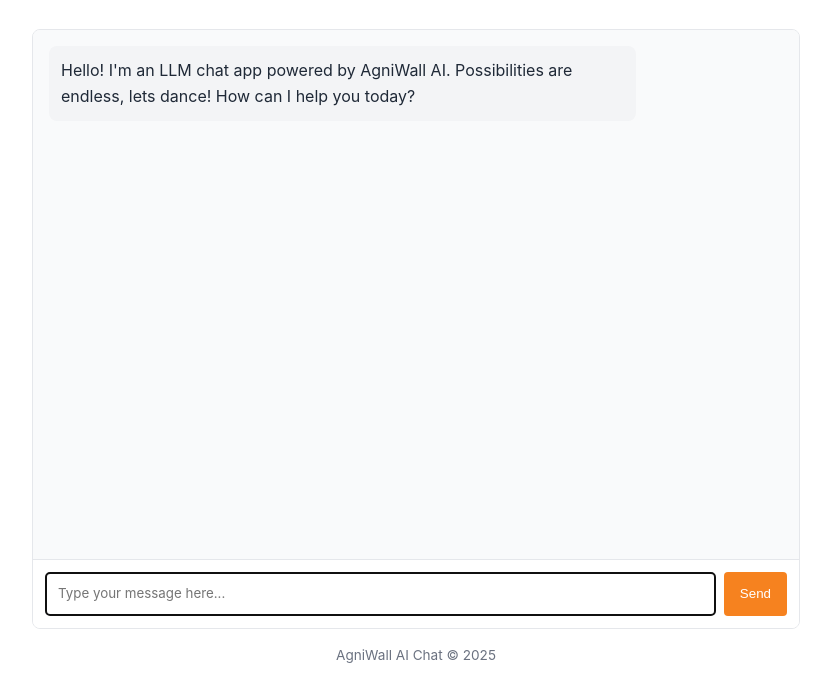
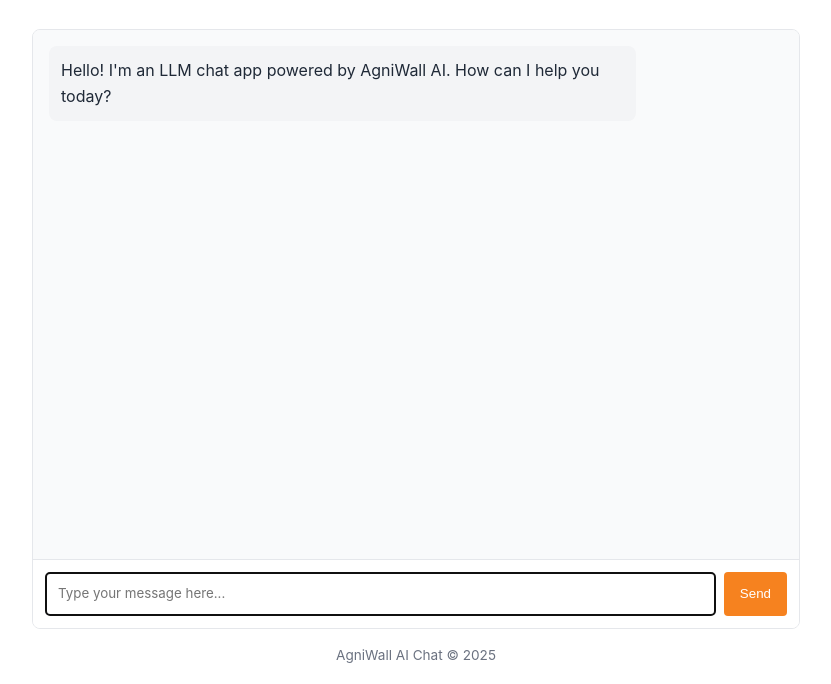
Before and after one commit to prakasav/llm-chat-app-template, a website: page public/index.html in a window 1280 px wide. Shown: the part 116-800 px from the top of the page, without its empty margins (224-1055 px from the left). Drawn offline with Linux system fonts and the light colour scheme.

Commit message:
Update index.html

```diff
--- a/public/index.html
+++ b/public/index.html
@@ -146,7 +146,7 @@
       <div id="chat-messages" class="chat-messages">
         <div class="message assistant-message">
           <p>
-            Hello! I'm an LLM chat app powered by AgniWall AI. Possibilities are endless, lets dance! How can I help you today?
+            Hello! I'm an LLM chat app powered by AgniWall AI. How can I help you today?
           </p>
         </div>
       </div>
```
